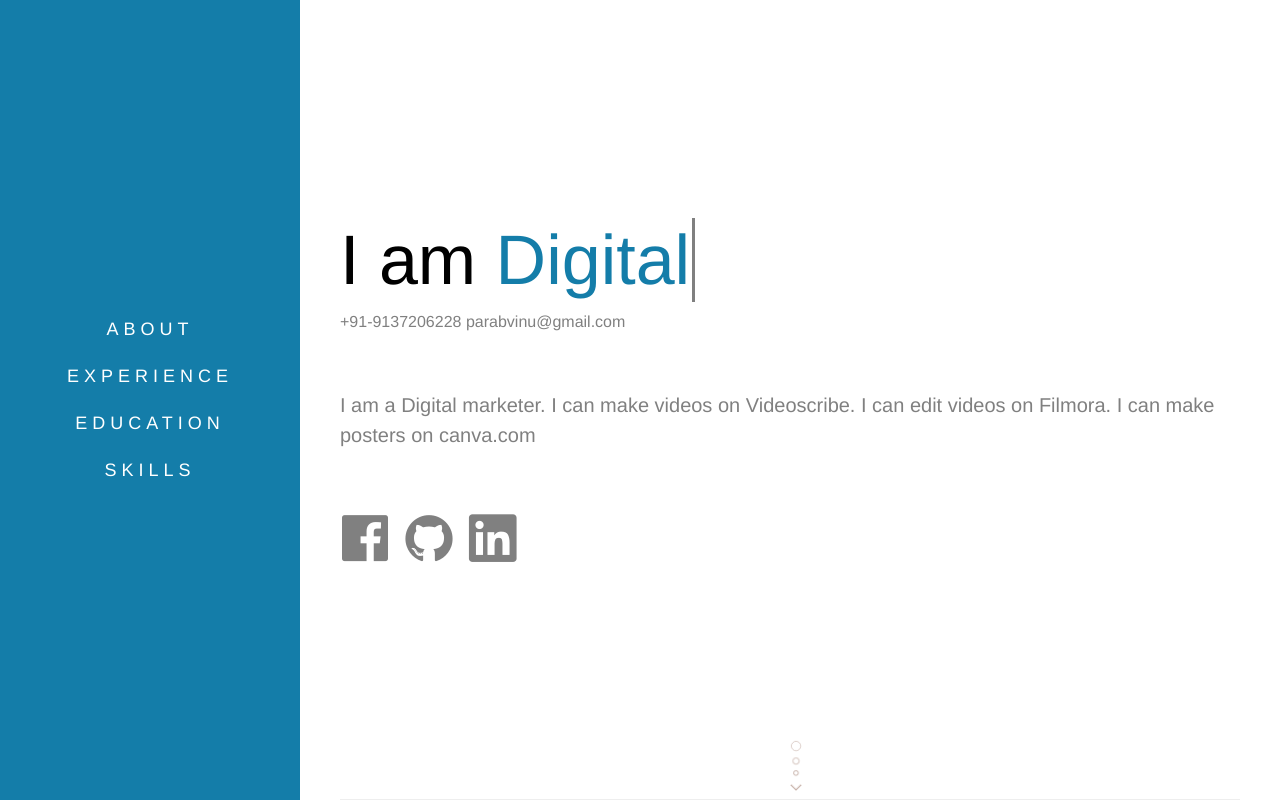
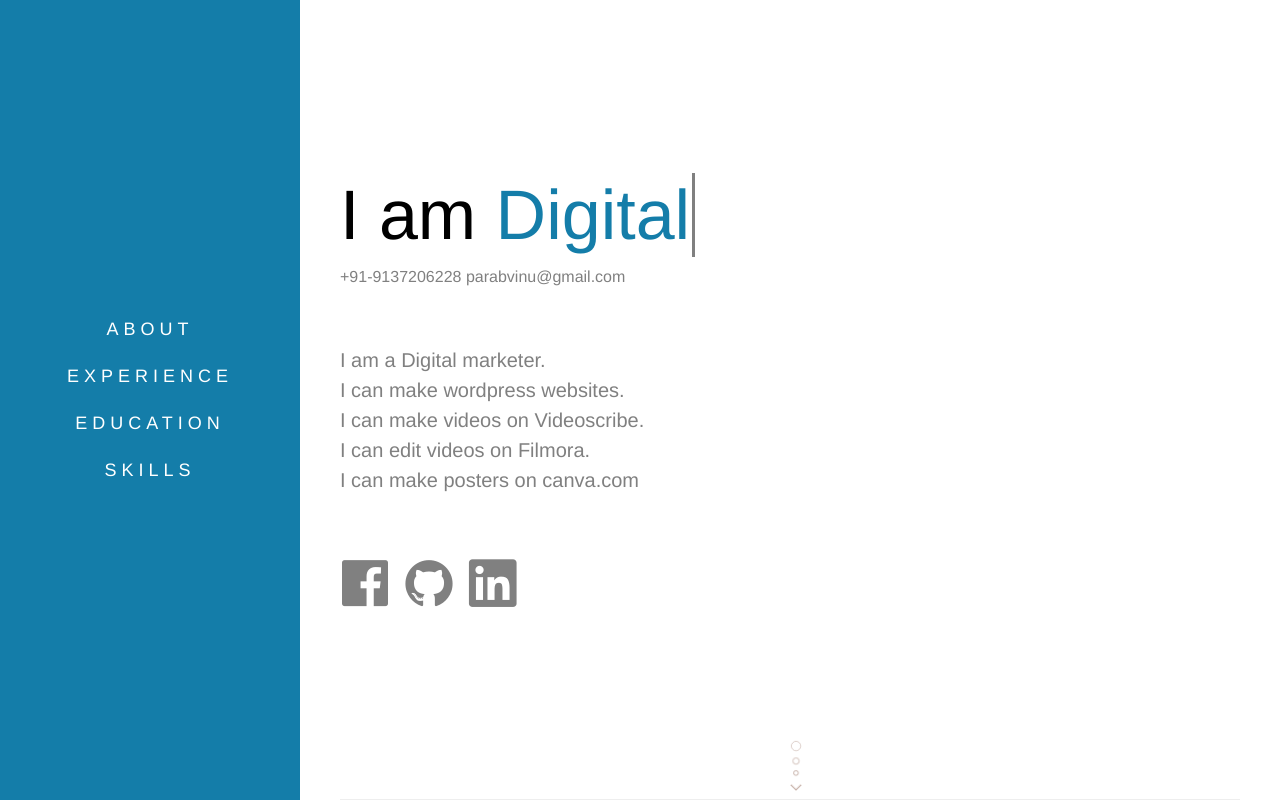
Before and after one commit to parabvinu/parabvinu.github.io, a website: page index.html in a window 1280 px wide. Drawn offline with nearby package versions, Linux system fonts and the light colour scheme.

Commit message:
commit bio

```diff
--- a/index.html
+++ b/index.html
@@ -30,8 +30,8 @@
           >
         </p>
         <p class="p-short">
-          I am a Digital marketer. I can make videos on Videoscribe. I can edit videos on Filmora.
-          I can make posters on canva.com
+          I am a Digital marketer.<br>I can make wordpress websites. <br>I can make videos on Videoscribe. <br>I can edit videos on Filmora.
+          <br>I can make posters on canva.com
         </p>
         <div class="social-div">
           <a href="https://www.facebook.com/shashank.padwal" target="_blank">
```
